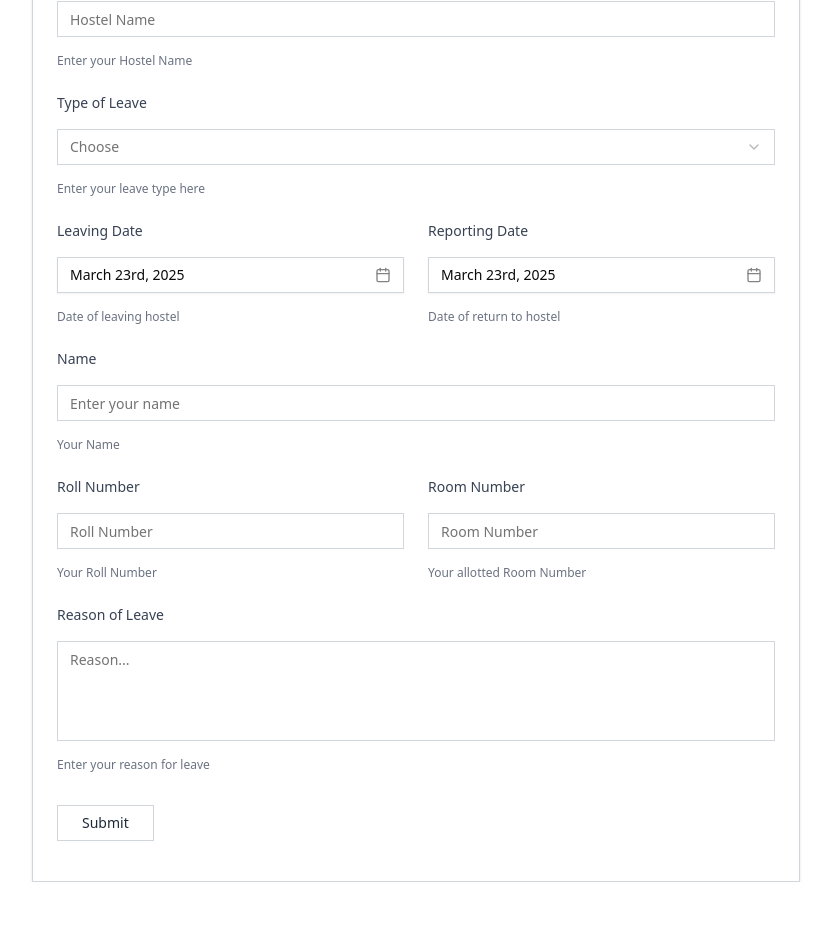
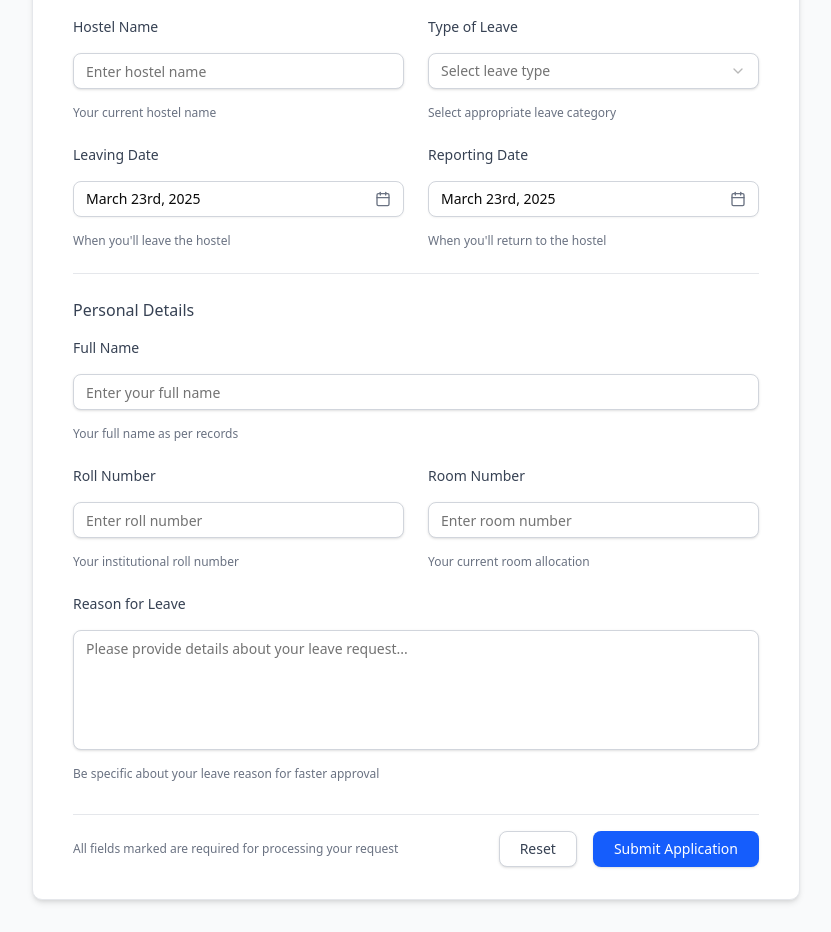
Before and after one commit to JVAISAG/LeaveUs, a Next.js app in the folder frontend/: page /leaveform in a window 1280 px wide. Shown: the part 140-1072 px from the top of the page, without its empty margins (224-1055 px from the left). Before the commit the page ends 1022 px from the top, so only its background shows below. Built offline with nearby package versions, Linux system fonts and the light colour scheme.

Commit message:
did css on leaveform

```diff
--- a/frontend/src/app/leaveform/leaveForm.tsx
+++ b/frontend/src/app/leaveform/leaveForm.tsx
@@ -49,7 +49,8 @@ import {
     Calendar
 } from "./components/calendar"
 import {
-    Calendar as CalendarIcon
+    Calendar as CalendarIcon,
+    ClipboardCheck
 } from "lucide-react"
 import {
     Textarea
@@ -67,6 +68,8 @@ const formSchema = z.object({
 });
 
 export default function MyForm() {
+    const [isSubmitting, setIsSubmitting] = useState(false);
+    const [submitSuccess, setSubmitSuccess] = useState(false);
 
     const form = useForm<z.infer<typeof formSchema>>({
         resolver: zodResolver(formSchema),
@@ -82,42 +85,50 @@ export default function MyForm() {
         },
     })
 
-    //Logic not implemented
     async function onSubmit(values: z.infer<typeof formSchema>) {
         try {
-            // console.log("Submitted")
+            setIsSubmitting(true);
             console.log(values)
             const data = JSON.stringify(values)
             const response = await axios.post('http://localhost:5000/api/leaveform', data, {
                 headers: { 'Content-Type': 'application/json' }
             })
+            setSubmitSuccess(true);
+            setTimeout(() => setSubmitSuccess(false), 3000);
         } catch (error) {
             console.error("Form submission error", error);
-
+        } finally {
+            setIsSubmitting(false);
         }
     }
 
     return (
+        <div className="min-h-screen bg-gray-50 py-8 px-4 sm:px-6 lg:px-8">
             <Form {...form}>
-            <form onSubmit={form.handleSubmit(onSubmit)} className="max-w-3xl mx-auto py-10 px-6 bg-white border border-gray-300 rounded-none shadow-sm">
-                <h2 className="text-2xl font-normal text-center text-gray-800 mb-8">Hostel Leave Application</h2>
+                <form onSubmit={form.handleSubmit(onSubmit)} className="max-w-3xl mx-auto py-8 px-6 md:px-10 bg-white border border-gray-200 rounded-lg shadow-md">
+                    <div className="text-center mb-8">
+                        <h2 className="text-2xl font-semibold text-gray-800">Hostel Leave Application</h2>
+                        <p className="text-sm text-gray-500 mt-2">Fill in the details to submit your leave request</p>
+                    </div>
 
+                    <div className="space-y-6">
+                        <div className="grid grid-cols-1 md:grid-cols-2 gap-6">
                             <FormField
                                 control={form.control}
                                 name="HostelName"
                                 render={({ field }) => (
-                        <FormItem className="space-y-2 mb-6">
-                            <FormLabel className="text-sm font-normal text-gray-700">Hostel Name</FormLabel>
+                                    <FormItem className="space-y-2">
+                                        <FormLabel className="text-sm font-medium text-gray-700">Hostel Name</FormLabel>
                                         <FormControl>
                                             <Input
                                                 value={field.value ?? ""}
-                                    placeholder="Hostel Name"
-                                    className="w-full rounded-none border border-gray-300 bg-white px-3 py-2 text-sm placeholder-gray-400 shadow-none focus:border-gray-500 focus:outline-none focus:ring-0"
+                                                placeholder="Enter hostel name"
+                                                className="w-full rounded-md border border-gray-300 bg-white px-3 py-2 text-sm placeholder-gray-400 shadow-sm focus:border-blue-500 focus:ring-1 focus:ring-blue-500 focus:outline-none"
                                                 type="text"
                                                 {...field} />
                                         </FormControl>
-                            <FormDescription className="text-xs text-gray-500">Enter your Hostel Name</FormDescription>
-                            <FormMessage className="text-xs text-gray-700" />
+                                        <FormDescription className="text-xs text-gray-500">Your current hostel name</FormDescription>
+                                        <FormMessage className="text-xs text-red-500" />
                                     </FormItem>
                                 )}
                             />
@@ -126,40 +137,41 @@ export default function MyForm() {
                                 control={form.control}
                                 name="LeaveType"
                                 render={({ field }) => (
-                        <FormItem className="space-y-2 mb-6">
-                            <FormLabel className="text-sm font-normal text-gray-700">Type of Leave</FormLabel>
+                                    <FormItem className="space-y-2">
+                                        <FormLabel className="text-sm font-medium text-gray-700">Type of Leave</FormLabel>
                                         <Select onValueChange={field.onChange} defaultValue={field.value}>
                                             <FormControl>
-                                    <SelectTrigger className="w-full rounded-none border border-gray-300 bg-white px-3 py-2 text-sm shadow-none focus:border-gray-500 focus:outline-none focus:ring-0">
-                                        <SelectValue placeholder="Choose" className="text-gray-500" />
+                                                <SelectTrigger className="w-full rounded-md border border-gray-300 bg-white px-3 py-2 text-sm shadow-sm focus:border-blue-500 focus:ring-1 focus:ring-blue-500">
+                                                    <SelectValue placeholder="Select leave type" className="text-gray-500" />
                                                 </SelectTrigger>
                                             </FormControl>
-                                <SelectContent className="bg-white border border-gray-300 shadow-sm rounded-none">
-                                    <SelectItem value="weekend" className="hover:bg-gray-50">General Leave</SelectItem>
-                                    <SelectItem value="vacation" className="hover:bg-gray-50">Medical Leave</SelectItem>
-                                    <SelectItem value="emergency" className="hover:bg-gray-50">Duty Leave</SelectItem>
+                                            <SelectContent className="bg-white border border-gray-200 shadow-md rounded-md">
+                                                <SelectItem value="general" className="hover:bg-gray-50">General Leave</SelectItem>
+                                                <SelectItem value="medical" className="hover:bg-gray-50">Medical Leave</SelectItem>
+                                                <SelectItem value="duty" className="hover:bg-gray-50">Duty Leave</SelectItem>
                                             </SelectContent>
                                         </Select>
-                            <FormDescription className="text-xs text-gray-500">Enter your leave type here</FormDescription>
-                            <FormMessage className="text-xs text-gray-700" />
+                                        <FormDescription className="text-xs text-gray-500">Select appropriate leave category</FormDescription>
+                                        <FormMessage className="text-xs text-red-500" />
                                     </FormItem>
                                 )}
                             />
+                        </div>
 
-                <div className="grid grid-cols-1 md:grid-cols-2 gap-6 mb-6">
+                        <div className="grid grid-cols-1 md:grid-cols-2 gap-6">
                             <FormField
                                 control={form.control}
                                 name="LeavingDate"
                                 render={({ field }) => (
                                     <FormItem className="flex flex-col space-y-2">
-                                <FormLabel className="text-sm font-normal text-gray-700">Leaving Date</FormLabel>
+                                        <FormLabel className="text-sm font-medium text-gray-700">Leaving Date</FormLabel>
                                         <Popover>
                                             <PopoverTrigger asChild>
                                                 <FormControl>
                                                     <Button
                                                         variant={"outline"}
                                                         className={cn(
-                                                    "w-full pl-3 text-left font-normal border border-gray-300 rounded-none hover:bg-gray-50 focus:border-gray-500 focus:ring-0",
+                                                            "w-full pl-3 text-left font-normal border border-gray-300 rounded-md hover:bg-gray-50 focus:border-blue-500 focus:ring-1 focus:ring-blue-500",
                                                             !field.value && "text-gray-500"
                                                         )}
                                                     >
@@ -168,22 +180,22 @@ export default function MyForm() {
                                                         ) : (
                                                             <span>Pick a date</span>
                                                         )}
-                                                <CalendarIcon className="ml-auto h-4 w-4 opacity-50" />
+                                                        <CalendarIcon className="ml-auto h-4 w-4 text-gray-500" />
                                                     </Button>
                                                 </FormControl>
                                             </PopoverTrigger>
-                                    <PopoverContent className="w-auto p-0 bg-white border border-gray-300 shadow-sm rounded-none" align="start">
+                                            <PopoverContent className="w-auto p-0 bg-white border border-gray-200 shadow-md rounded-md" align="start">
                                                 <Calendar
                                                     mode="single"
                                                     selected={field.value}
                                                     onSelect={field.onChange}
                                                     initialFocus
-                                            className="rounded-none border-0"
+                                                    className="rounded-md border-0"
                                                 />
                                             </PopoverContent>
                                         </Popover>
-                                <FormDescription className="text-xs text-gray-500">Date of leaving hostel</FormDescription>
-                                <FormMessage className="text-xs text-gray-700" />
+                                        <FormDescription className="text-xs text-gray-500">When you'll leave the hostel</FormDescription>
+                                        <FormMessage className="text-xs text-red-500" />
                                     </FormItem>
                                 )}
                             />
@@ -193,14 +205,14 @@ export default function MyForm() {
                                 name="ReportingDate"
                                 render={({ field }) => (
                                     <FormItem className="flex flex-col space-y-2">
-                                <FormLabel className="text-sm font-normal text-gray-700">Reporting Date</FormLabel>
+                                        <FormLabel className="text-sm font-medium text-gray-700">Reporting Date</FormLabel>
                                         <Popover>
                                             <PopoverTrigger asChild>
                                                 <FormControl>
                                                     <Button
                                                         variant={"outline"}
                                                         className={cn(
-                                                    "w-full pl-3 text-left font-normal border border-gray-300 rounded-none hover:bg-gray-50 focus:border-gray-500 focus:ring-0",
+                                                            "w-full pl-3 text-left font-normal border border-gray-300 rounded-md hover:bg-gray-50 focus:border-blue-500 focus:ring-1 focus:ring-blue-500",
                                                             !field.value && "text-gray-500"
                                                         )}
                                                     >
@@ -209,43 +221,46 @@ export default function MyForm() {
                                                         ) : (
                                                             <span>Pick a date</span>
                                                         )}
-                                                <CalendarIcon className="ml-auto h-4 w-4 opacity-50" />
+                                                        <CalendarIcon className="ml-auto h-4 w-4 text-gray-500" />
                                                     </Button>
                                                 </FormControl>
                                             </PopoverTrigger>
-                                    <PopoverContent className="w-auto p-0 bg-white border border-gray-300 shadow-sm rounded-none" align="start">
+                                            <PopoverContent className="w-auto p-0 bg-white border border-gray-200 shadow-md rounded-md" align="start">
                                                 <Calendar
                                                     mode="single"
                                                     selected={field.value}
                                                     onSelect={field.onChange}
                                                     initialFocus
-                                            className="rounded-none border-0"
+                                                    className="rounded-md border-0"
                                                 />
                                             </PopoverContent>
                                         </Popover>
-                                <FormDescription className="text-xs text-gray-500">Date of return to hostel</FormDescription>
-                                <FormMessage className="text-xs text-gray-700" />
+                                        <FormDescription className="text-xs text-gray-500">When you'll return to the hostel</FormDescription>
+                                        <FormMessage className="text-xs text-red-500" />
                                     </FormItem>
                                 )}
                             />
                         </div>
+
+                        <div className="border-t border-gray-200 pt-6">
+                            <h3 className="text-md font-medium text-gray-700 mb-4">Personal Details</h3>
 
                             <FormField
                                 control={form.control}
                                 name="Name"
                                 render={({ field }) => (
                                     <FormItem className="space-y-2 mb-6">
-                            <FormLabel className="text-sm font-normal text-gray-700">Name</FormLabel>
+                                        <FormLabel className="text-sm font-medium text-gray-700">Full Name</FormLabel>
                                         <FormControl>
                                             <Input
                                                 value={field.value ?? ""}
-                                    placeholder="Enter your name"
-                                    className="w-full rounded-none border border-gray-300 bg-white px-3 py-2 text-sm placeholder-gray-400 shadow-none focus:border-gray-500 focus:outline-none focus:ring-0"
+                                                placeholder="Enter your full name"
+                                                className="w-full rounded-md border border-gray-300 bg-white px-3 py-2 text-sm placeholder-gray-400 shadow-sm focus:border-blue-500 focus:ring-1 focus:ring-blue-500 focus:outline-none"
                                                 type="text"
                                                 {...field} />
                                         </FormControl>
-                            <FormDescription className="text-xs text-gray-500">Your Name</FormDescription>
-                            <FormMessage className="text-xs text-gray-700" />
+                                        <FormDescription className="text-xs text-gray-500">Your full name as per records</FormDescription>
+                                        <FormMessage className="text-xs text-red-500" />
                                     </FormItem>
                                 )}
                             />
@@ -256,17 +271,17 @@ export default function MyForm() {
                                     name="RollNumber"
                                     render={({ field }) => (
                                         <FormItem className="space-y-2">
-                                <FormLabel className="text-sm font-normal text-gray-700">Roll Number</FormLabel>
+                                            <FormLabel className="text-sm font-medium text-gray-700">Roll Number</FormLabel>
                                             <FormControl>
                                                 <Input
                                                     value={field.value ?? ""}
-                                        placeholder="Roll Number"
-                                        className="w-full rounded-none border border-gray-300 bg-white px-3 py-2 text-sm placeholder-gray-400 shadow-none focus:border-gray-500 focus:outline-none focus:ring-0"
+                                                    placeholder="Enter roll number"
+                                                    className="w-full rounded-md border border-gray-300 bg-white px-3 py-2 text-sm placeholder-gray-400 shadow-sm focus:border-blue-500 focus:ring-1 focus:ring-blue-500 focus:outline-none"
                                                     type="text"
                                                     {...field} />
                                             </FormControl>
-                                <FormDescription className="text-xs text-gray-500">Your Roll Number</FormDescription>
-                                <FormMessage className="text-xs text-gray-700" />
+                                            <FormDescription className="text-xs text-gray-500">Your institutional roll number</FormDescription>
+                                            <FormMessage className="text-xs text-red-500" />
                                         </FormItem>
                                     )}
                                 />
@@ -276,20 +291,21 @@ export default function MyForm() {
                                     name="RoomNumber"
                                     render={({ field }) => (
                                         <FormItem className="space-y-2">
-                                <FormLabel className="text-sm font-normal text-gray-700">Room Number</FormLabel>
+                                            <FormLabel className="text-sm font-medium text-gray-700">Room Number</FormLabel>
                                             <FormControl>
                                                 <Input
                                                     value={field.value ?? ""}
-                                        placeholder="Room Number"
-                                        className="w-full rounded-none border border-gray-300 bg-white px-3 py-2 text-sm placeholder-gray-400 shadow-none focus:border-gray-500 focus:outline-none focus:ring-0"
+                                                    placeholder="Enter room number"
+                                                    className="w-full rounded-md border border-gray-300 bg-white px-3 py-2 text-sm placeholder-gray-400 shadow-sm focus:border-blue-500 focus:ring-1 focus:ring-blue-500 focus:outline-none"
                                                     type="text"
                                                     {...field} />
                                             </FormControl>
-                                <FormDescription className="text-xs text-gray-500">Your allotted Room Number</FormDescription>
-                                <FormMessage className="text-xs text-gray-700" />
+                                            <FormDescription className="text-xs text-gray-500">Your current room allocation</FormDescription>
+                                            <FormMessage className="text-xs text-red-500" />
                                         </FormItem>
                                     )}
                                 />
+                            </div>
                         </div>
 
                         <FormField
@@ -297,21 +313,57 @@ export default function MyForm() {
                             name="Reason"
                             render={({ field }) => (
                                 <FormItem className="space-y-2 mb-8">
-                            <FormLabel className="text-sm font-normal text-gray-700">Reason of Leave</FormLabel>
+                                    <FormLabel className="text-sm font-medium text-gray-700">Reason for Leave</FormLabel>
                                     <FormControl>
                                         <Textarea
-                                    placeholder="Reason..."
-                                    className="w-full rounded-none border border-gray-300 bg-white px-3 py-2 text-sm placeholder-gray-400 shadow-none focus:border-gray-500 focus:outline-none focus:ring-0 resize-none min-h-[100px]"
+                                            placeholder="Please provide details about your leave request..."
+                                            className="w-full rounded-md border border-gray-300 bg-white px-3 py-2 text-sm placeholder-gray-400 shadow-sm focus:border-blue-500 focus:ring-1 focus:ring-blue-500 focus:outline-none resize-none min-h-[120px]"
                                             {...field}
                                         />
                                     </FormControl>
-                            <FormDescription className="text-xs text-gray-500">Enter your reason for leave</FormDescription>
-                            <FormMessage className="text-xs text-gray-700" />
+                                    <FormDescription className="text-xs text-gray-500">Be specific about your leave reason for faster approval</FormDescription>
+                                    <FormMessage className="text-xs text-red-500" />
                                 </FormItem>
                             )}
                         />
-                <Button type="submit" className="w-full md:w-auto bg-white hover:bg-gray-50 text-gray-800 px-6 py-2 border border-gray-300 rounded-none shadow-none focus:outline-none focus:ring-0 transition-colors duration-200">Submit</Button>
+
+                        <div className="flex flex-col sm:flex-row items-center justify-between pt-4 border-t border-gray-200">
+                            <p className="text-xs text-gray-500 mb-4 sm:mb-0">All fields marked are required for processing your request</p>
+                            <div className="flex space-x-4">
+                                <Button
+                                    type="button"
+                                    className="bg-white text-gray-700 px-5 py-2 border border-gray-300 rounded-md shadow-sm hover:bg-gray-50 focus:outline-none focus:ring-2 focus:ring-gray-500 focus:ring-offset-2"
+                                    onClick={() => form.reset()}
+                                >
+                                    Reset
+                                </Button>
+                                <Button
+                                    type="submit"
+                                    className="bg-blue-600 hover:bg-blue-700 text-white px-5 py-2 border border-transparent rounded-md shadow-sm focus:outline-none focus:ring-2 focus:ring-blue-500 focus:ring-offset-2 flex items-center justify-center"
+                                    disabled={isSubmitting}
+                                >
+                                    {isSubmitting ? (
+                                        <span className="flex items-center">
+                                            <svg className="animate-spin -ml-1 mr-2 h-4 w-4 text-white" xmlns="http://www.w3.org/2000/svg" fill="none" viewBox="0 0 24 24">
+                                                <circle className="opacity-25" cx="12" cy="12" r="10" stroke="currentColor" strokeWidth="4"></circle>
+                                                <path className="opacity-75" fill="currentColor" d="M4 12a8 8 0 018-8V0C5.373 0 0 5.373 0 12h4zm2 5.291A7.962 7.962 0 014 12H0c0 3.042 1.135 5.824 3 7.938l3-2.647z"></path>
+                                            </svg>
+                                            Processing...
+                                        </span>
+                                    ) : submitSuccess ? (
+                                        <span className="flex items-center">
+                                            <ClipboardCheck className="mr-2 h-4 w-4" />
+                                            Submitted!
+                                        </span>
+                                    ) : (
+                                        <span>Submit Application</span>
+                                    )}
+                                </Button>
+                            </div>
+                        </div>
+                    </div>
                 </form>
             </Form>
+        </div>
     )
 }
```
Also changed, not shown: frontend/src/app/api/route.js (added). Lines whose indentation alone changed are shown as unchanged.
